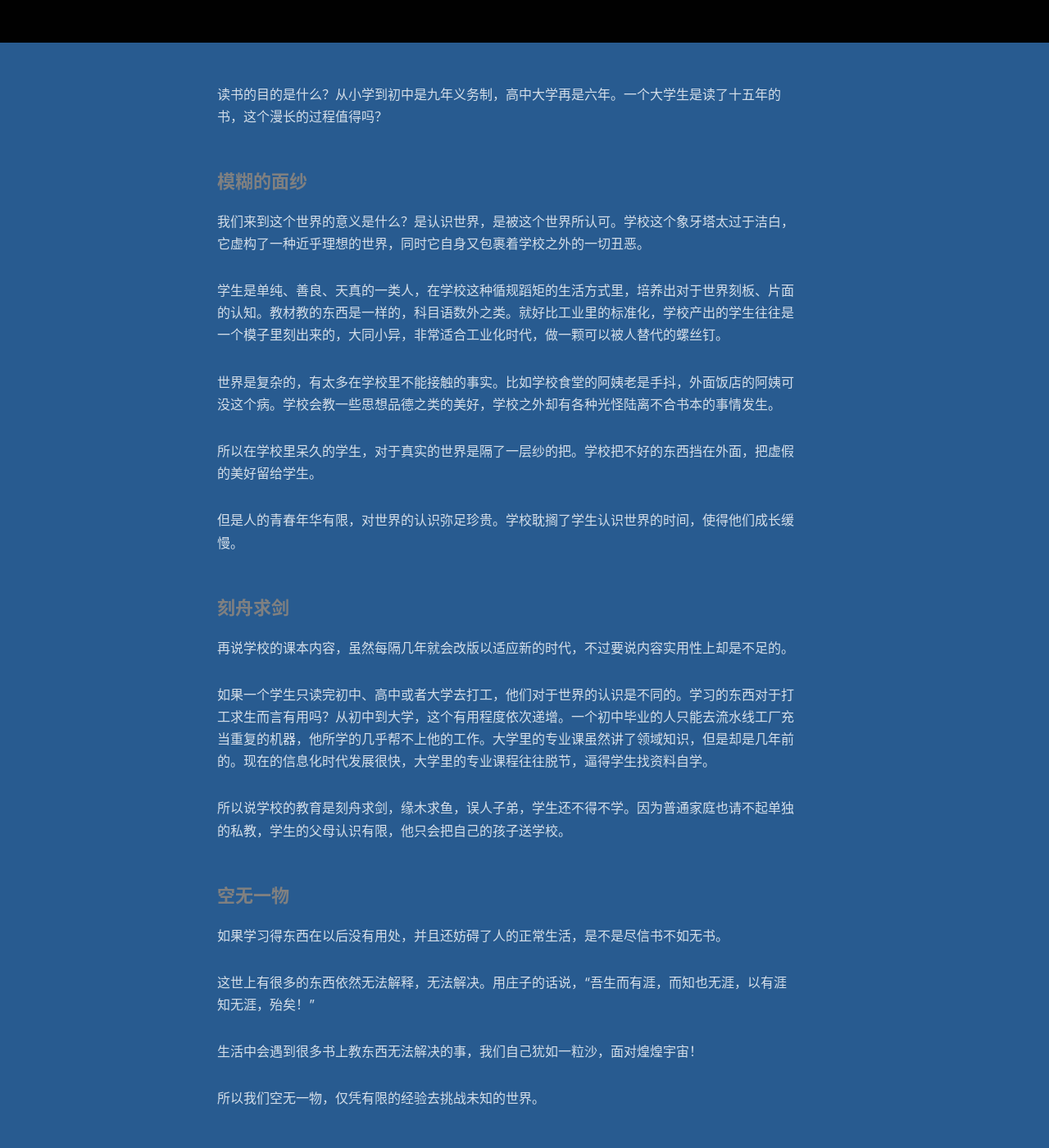
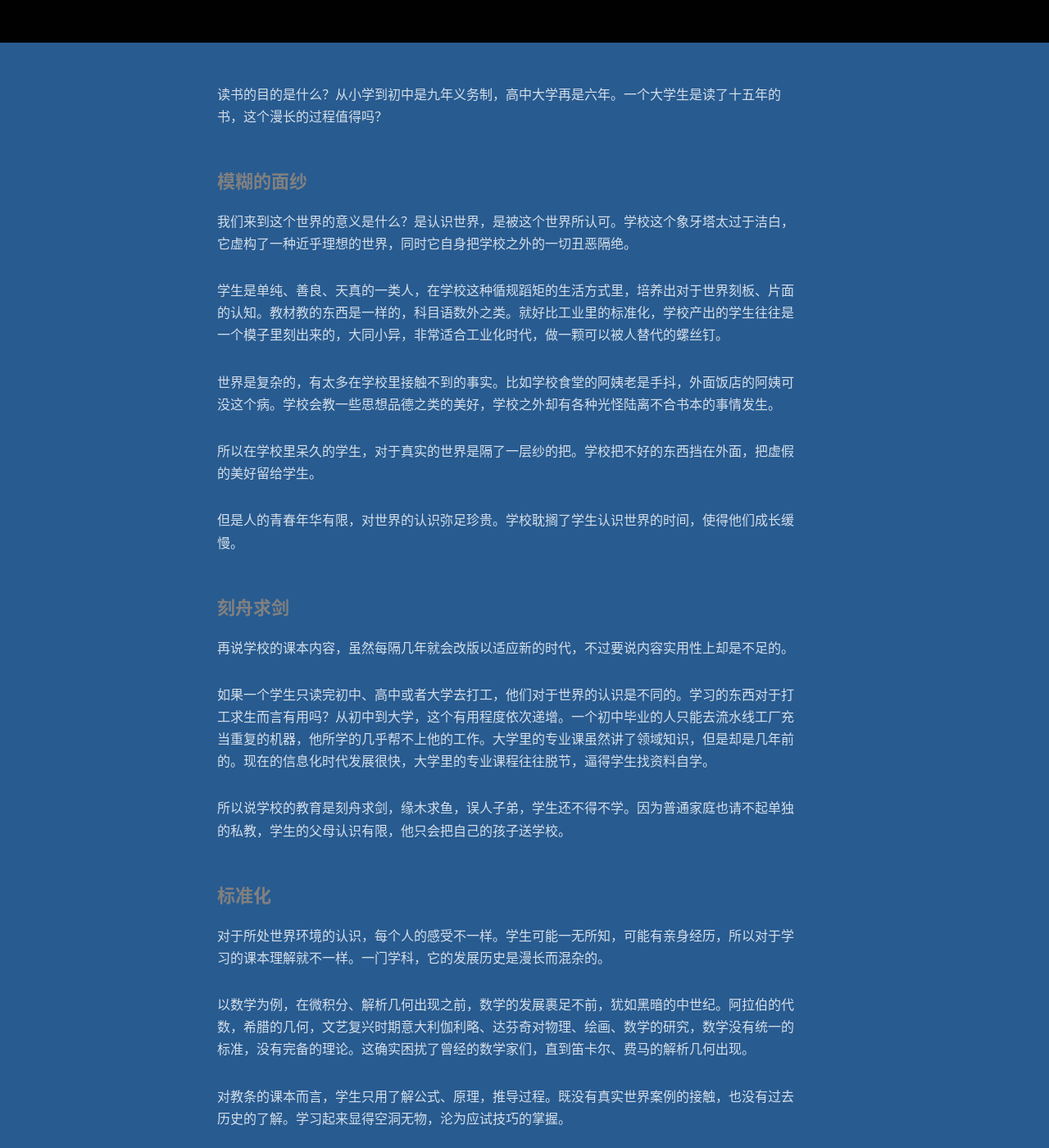
Before and after one commit to tokenian/tokenian.github.io, a Jekyll site: the page built from _posts/philosophy/2024-10-06-sorrow-of-education.md, in a window 1280 px wide and 1400 px high, scrolled down 471 px. Shown: the whole window at 82% size. Built offline with Jekyll 4.4.1, drawn with Linux system fonts in a browser that asks for light colours; nearby versions of some CDN libraries; comment, search, counter and statistics services are not loaded; some of the changed text lies outside the part shown.

Commit message:
new post

```diff
--- a/_posts/philosophy/2024-10-06-sorrow-of-education.md
+++ b/_posts/philosophy/2024-10-06-sorrow-of-education.md
@@ -14,11 +14,11 @@ tags:
 
 ####  模糊的面纱
 
-我们来到这个世界的意义是什么？是认识世界，是被这个世界所认可。学校这个象牙塔太过于洁白，它虚构了一种近乎理想的世界，同时它自身又包裹着学校之外的一切丑恶。
+我们来到这个世界的意义是什么？是认识世界，是被这个世界所认可。学校这个象牙塔太过于洁白，它虚构了一种近乎理想的世界，同时它自身把学校之外的一切丑恶隔绝。
 
 学生是单纯、善良、天真的一类人，在学校这种循规蹈矩的生活方式里，培养出对于世界刻板、片面的认知。教材教的东西是一样的，科目语数外之类。就好比工业里的标准化，学校产出的学生往往是一个模子里刻出来的，大同小异，非常适合工业化时代，做一颗可以被人替代的螺丝钉。
 
-世界是复杂的，有太多在学校里不能接触的事实。比如学校食堂的阿姨老是手抖，外面饭店的阿姨可没这个病。学校会教一些思想品德之类的美好，学校之外却有各种光怪陆离不合书本的事情发生。
+世界是复杂的，有太多在学校里接触不到的事实。比如学校食堂的阿姨老是手抖，外面饭店的阿姨可没这个病。学校会教一些思想品德之类的美好，学校之外却有各种光怪陆离不合书本的事情发生。
 
 所以在学校里呆久的学生，对于真实的世界是隔了一层纱的把。学校把不好的东西挡在外面，把虚假的美好留给学生。
 
@@ -32,6 +32,18 @@ tags:
 
 所以说学校的教育是刻舟求剑，缘木求鱼，误人子弟，学生还不得不学。因为普通家庭也请不起单独的私教，学生的父母认识有限，他只会把自己的孩子送学校。
 
+#### 标准化
+
+对于所处世界环境的认识，每个人的感受不一样。学生可能一无所知，可能有亲身经历，所以对于学习的课本理解就不一样。一门学科，它的发展历史是漫长而混杂的。
+
+以数学为例，在微积分、解析几何出现之前，数学的发展裹足不前，犹如黑暗的中世纪。阿拉伯的代数，希腊的几何，文艺复兴时期意大利伽利略、达芬奇对物理、绘画、数学的研究，数学没有统一的标准，没有完备的理论。这确实困扰了曾经的数学家们，直到笛卡尔、费马的解析几何出现。
+
+对教条的课本而言，学生只用了解公式、原理，推导过程。既没有真实世界案例的接触，也没有过去历史的了解。学习起来显得空洞无物，沦为应试技巧的掌握。
+
+哥白尼日心说付出的代价是生命，而我们的的历史仅是一笔带过。老师没有讲历史的沉重，过往的一切轻如鸿毛。
+
+标准化的课本能批量培养流水线工人，却不能培养学生搞科研、解决问题的能力。它忘记了学生是鲜活的人，忘记了书上的知识是也是人创造的。
+
 #### 空无一物
 
 如果学习得东西在以后没有用处，并且还妨碍了人的正常生活，是不是尽信书不如无书。
```
Also changed, not shown: _posts/life/2025-12-02-one-ieda.md (added, +26 -0 lines), _posts/life/2026-01-04-what-happend-the-last-year.md (added, +68 -0 lines), _posts/philosophy/2025-03-09-chronic-death.md (added, +22 -0 lines), _posts/philosophy/2025-03-09-war-of-life.md (added, +36 -0 lines).
